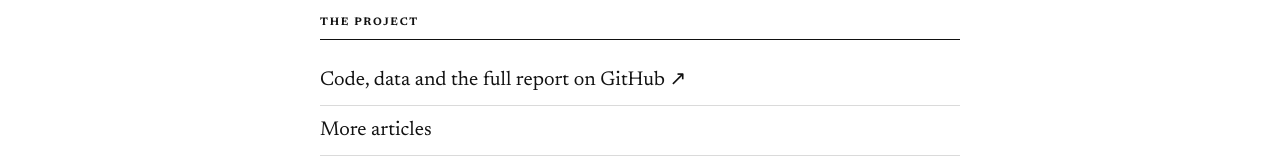
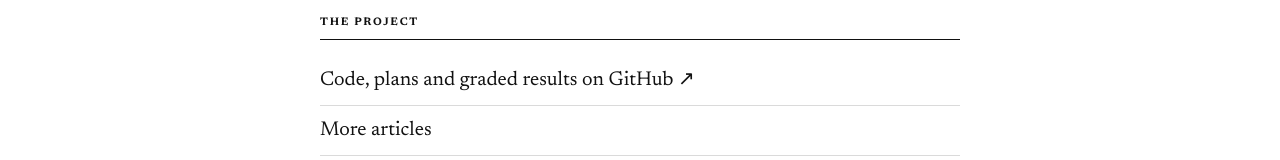
Before and after one commit to siddhanttiwary25-eng/siddhant-site, an Astro site: page /articles/may-day-mystery in a window 1280 px wide. Shown: the part 9459-9619 px from the top of the page. Built offline with nearby package versions, Linux system fonts and the light colour scheme; Astro itself is replaced by a stand-in of ours.

Commit message:
May Day article: link the public code repo
Co-Authored-By: Claude Opus 5.5 <noreply@anthropic.com>

```diff
--- a/src/pages/articles/may-day-mystery.astro
+++ b/src/pages/articles/may-day-mystery.astro
@@ -160,7 +160,7 @@ const rungs = [
     <footer class="mdm-end">
       <p class="subhead">The project</p>
       <ul class="mdm-links">
-        <li><a href="https://github.com/siddhanttiwary25-eng/mayday-mystery" target="_blank" rel="noopener">Code, data and the full report on GitHub ↗</a></li>
+        <li><a href="https://github.com/siddhanttiwary25-eng/may-day-mystery" target="_blank" rel="noopener">Code, plans and graded results on GitHub ↗</a></li>
         <li><a href="/articles">More articles</a></li>
       </ul>
       <p class="mdm-credit">Ads reproduced from Bryan Hance’s archive at maydaymystery.org; they first ran in the <i>Arizona Daily Wildcat</i>. Shown in greyscale, for commentary.</p>
```
